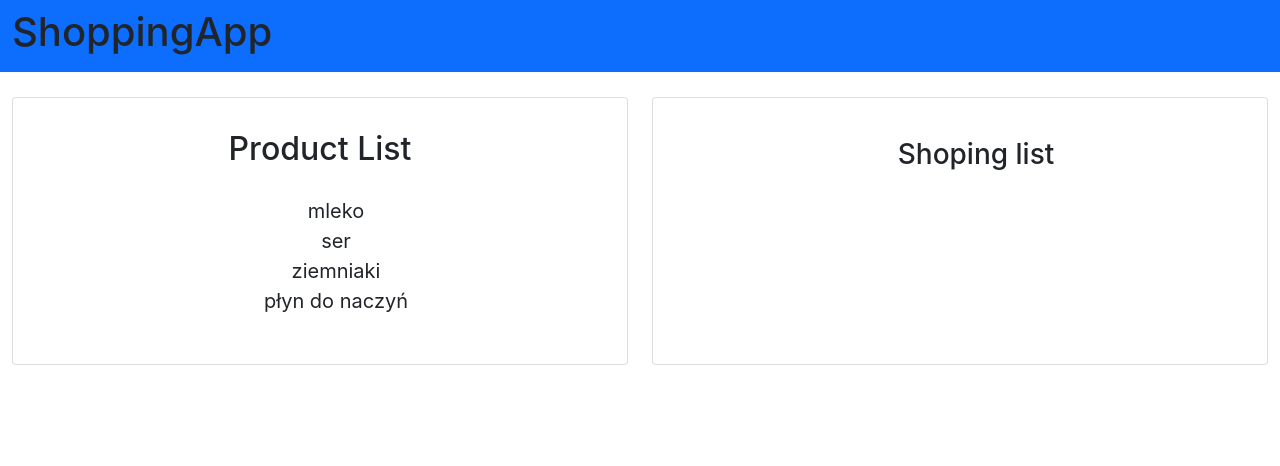
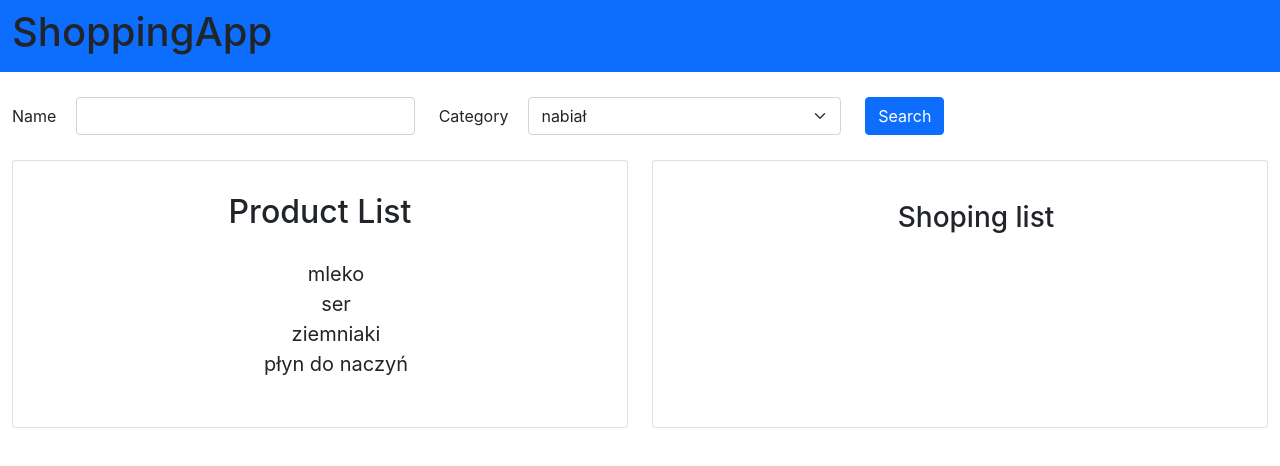
Before and after one commit to MichalStabrawa/react-project-pb, a React (Create React App) app: page / in a window 1280 px wide. Shown: the top 466 px of the page. Built offline with nearby package versions, Linux system fonts and the light colour scheme.

Commit message:
add select

```diff
--- a/src/App.js
+++ b/src/App.js
@@ -5,6 +5,7 @@ import Card from "../src/components/Ui/Card";
 import Header from "../src/components/Header/Header";
 import ProductList from "../src/components/ProductList/ProductList";
 import ShopingList from "./components/Header/ShopingList/ShopingList";
+import FilterComponent from "./components/Filter/FilterComponent";
 
 import data from "../src/common/data";
 
@@ -12,6 +13,10 @@ function App() {
     const dataGet = data;
     const [state, setState] = useState(dataGet);
     const [names, setName] = useState([]);
+
+    const uniq = state
+        .map((item) => item.kategoria)
+        .filter((value, index, self) => self.indexOf(value) === index);
 
     const addListProduct = (name, category, index) => {
         setName([...names, { nazwa: name, kategoria: category, id: index }]);
@@ -26,6 +31,7 @@ function App() {
     return (
         <div className="App">
             <Header />
+            <FilterComponent products={uniq} />
             <div className="container-fluid">
                 <div className="row">
                     <div className="col">
--- /dev/null
+++ b/src/components/Filter/FilterComponent.css
@@ -0,0 +1,14 @@
+.filter {
+    margin-bottom: 25px;
+    ;
+}
+
+.filter .col {
+    display: flex;
+    align-items: center;
+}
+
+.filter .form-label {
+    margin-right: 20px;
+    margin-bottom: 0
+}
--- /dev/null
+++ b/src/components/Filter/FilterComponent.js
@@ -0,0 +1,43 @@
+import { React, useState, useEffect } from "react";
+import "./FilterComponent.css";
+
+const FilterComponent = (props) => {
+    const { products } = props;
+
+    return (
+        <div className="container-fluid filter">
+            <div className="row">
+                {}
+                <div className="col">
+                    <label className="form-label">Name</label>
+                    <input
+                        type="text"
+                        className="form-control"
+                        id="exampleInputEmail1"
+                        aria-describedby="text"
+                    />
+                </div>
+
+                <div className="col">
+                    <label className="form-label">Category</label>
+                    <select
+                        className="form-select"
+                        aria-label="Default select example"
+                    >
+                        {products.map((el, index) => (
+                            <option key={index} value={el}>
+                                {el}
+                            </option>
+                        ))}
+                    </select>
+                </div>
+                <div className="col">
+                    <button type="submit" className="btn btn-primary">
+                        Search
+                    </button>
+                </div>
+            </div>
+        </div>
+    );
+};
+export default FilterComponent;
```
